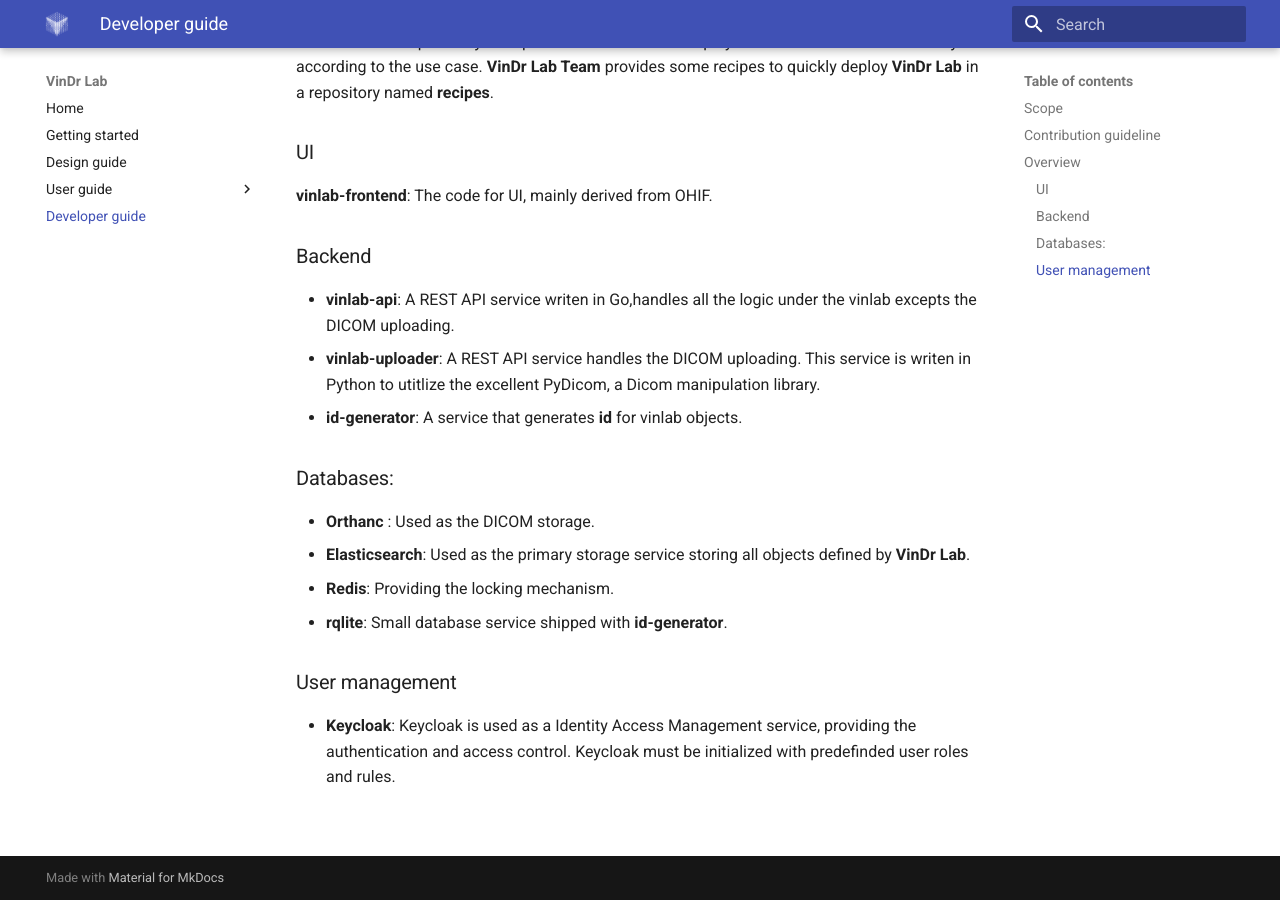
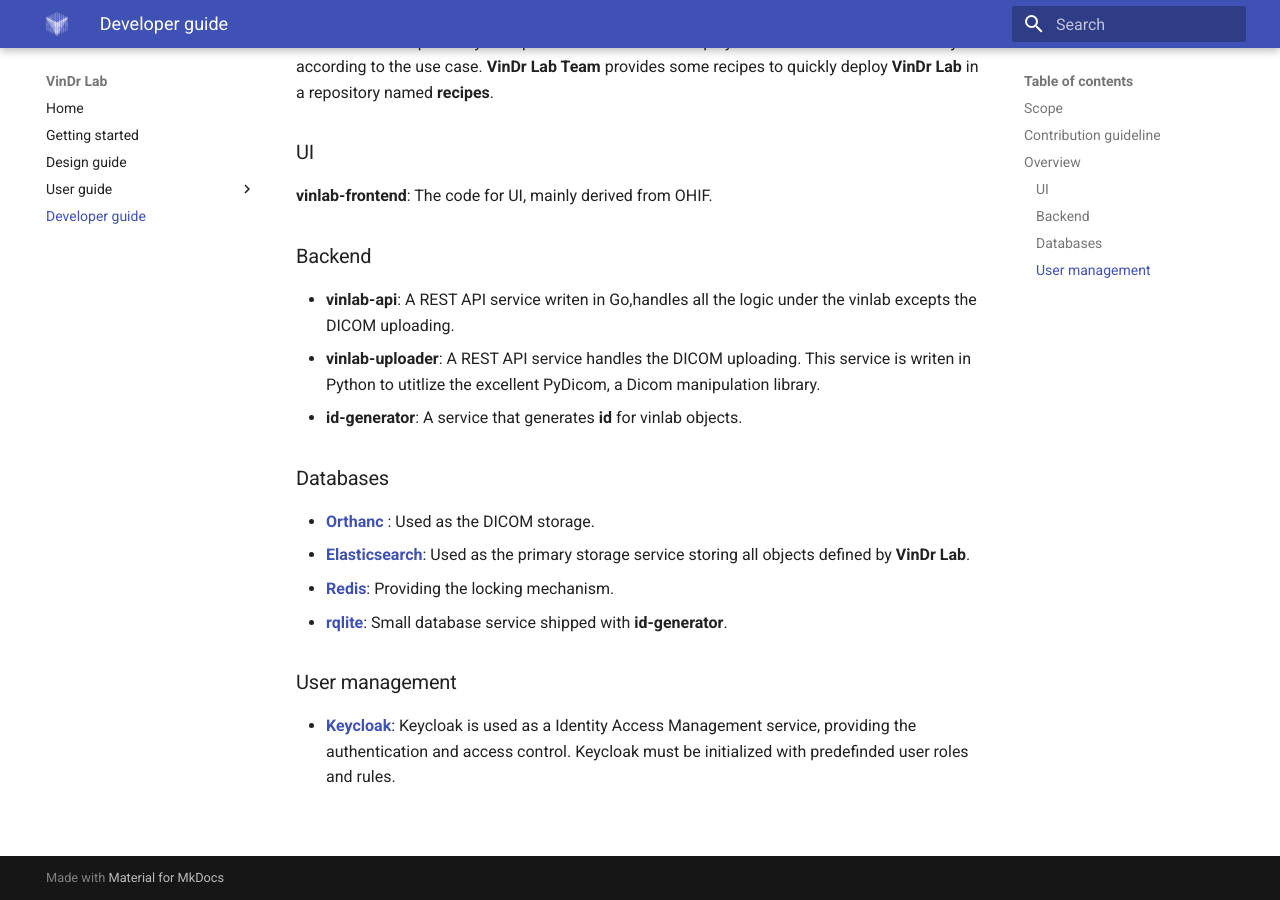
Before and after one commit to vinbigdata-medical/vindr-lab, an MkDocs documentation site: the page built from docs/developer-guide.md, in a window 1280 px wide and 900 px high, scrolled down 672 px. Built offline with MkDocs 1.6.1 and Material for MkDocs 9.7.7, drawn with Linux system fonts in a browser that asks for light colours; some of the changed lines change nothing that is shown.

Commit message:
Fix repo and cite

```diff
--- a/docs/developer-guide.md
+++ b/docs/developer-guide.md
@@ -41,17 +41,17 @@
 - **id-generator**: A service that generates **id** for vinlab
   objects.
 
-### Databases:
+### Databases
 
-- **Orthanc** : Used as the DICOM storage.
-- **Elasticsearch**: Used as the primary storage service storing all
+- [**Orthanc**](https://www.orthanc-server.com/) : Used as the DICOM storage.
+- [**Elasticsearch**](https://www.elastic.co/): Used as the primary storage service storing all
   objects defined by **VinDr Lab**.
-- **Redis**: Providing the locking mechanism.
-- **rqlite**: Small database service shipped with **id-generator**.
+- [**Redis**](https://redis.io/): Providing the locking mechanism.
+- [**rqlite**](https://github.com/rqlite/rqlite): Small database service shipped with **id-generator**.
 
 ### User management
 
-- **Keycloak**: Keycloak is used as a Identity Access Management service,
+- [**Keycloak**](https://www.keycloak.org/): Keycloak is used as a Identity Access Management service,
   providing the authentication and access control. Keycloak must be
   initialized with predefinded user roles and rules.
 
```
